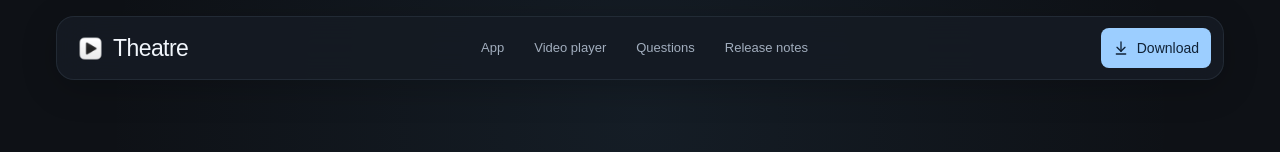
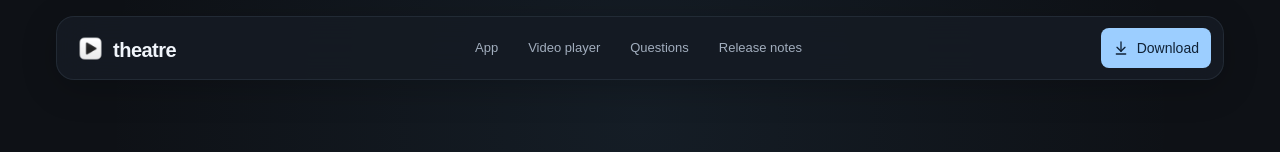
Before and after one commit to clement-horesh/theatre-web, a Next.js app: page / in a window 1280 px wide. Shown: the top 152 px of the page. Built offline with nearby package versions, Linux system fonts and the light colour scheme; a web font is replaced by a local one.

Commit message:
Refine lowercase Theatre wordmark size and alignment

```diff
--- a/app/components.tsx
+++ b/app/components.tsx
@@ -24,7 +24,7 @@ export function Header() {
       <div className="nav-inner">
         <Link href="/" className="wordmark" aria-label="Theatre home">
           <Image src="/images/theatre-icon.png" alt="" width={27} height={27} />
-          Theatre
+          <span className="wordmark-text">theatre</span>
         </Link>
         <nav aria-label="Main navigation" className="nav-links">
           <a href="/#features">App</a>
@@ -51,7 +51,7 @@ export function Footer() {
     <footer className="site-footer page-width">
       <div className="footer-row">
         <Link href="/" className="wordmark">
-          Theatre
+          <span className="wordmark-text">theatre</span>
         </Link>
         <nav aria-label="Footer navigation">
           <a href={appRelease.repository}>GitHub</a>
--- a/app/globals.css
+++ b/app/globals.css
@@ -108,10 +108,14 @@ img {
   display: inline-flex;
   align-items: center;
   gap: 9px;
-  font-size: 23px;
+  font-size: 20px;
   line-height: 1;
-  font-weight: 400;
+  font-weight: 600;
   letter-spacing: -0.025em;
+}
+.wordmark-text {
+  display: block;
+  transform: translateY(2px);
 }
 .text-link:hover,
 .site-footer a:hover {
--- a/app/layout.tsx
+++ b/app/layout.tsx
@@ -28,6 +28,11 @@ const newsreader = localFont({
       path: "../node_modules/@fontsource/newsreader/files/newsreader-latin-400-italic.woff2",
       weight: "400",
       style: "italic",
+    },
+    {
+      path: "../node_modules/@fontsource/newsreader/files/newsreader-latin-600-normal.woff2",
+      weight: "600",
+      style: "normal",
     },
   ],
   variable: "--font-newsreader",
```
